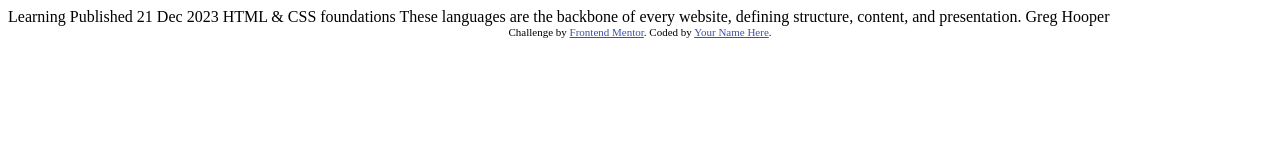
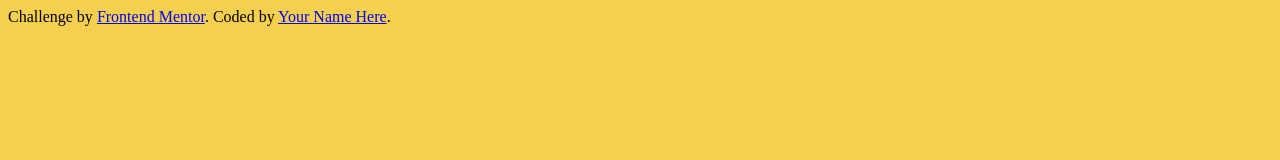
Before and after one commit to minasoliman/blog-card, a plain HTML site: page index.html in a window 1280 px wide. Drawn offline with Linux system fonts and the light colour scheme.

Commit message:
second commit

```diff
--- /dev/null
+++ b/css/styles.css
@@ -0,0 +1,16 @@
+:root {
+    /*Colors*/
+    --color-yellow: #F4D04E;
+    --color-grey-950: #111111;
+    --color-grey-500: #6B6B6B;
+    --color-white: #FFFFFF;
+    /*Spacing*/
+    --spacing-50:4px;
+    --spacing-100:4px;
+    --spacing-150:4px;
+    --spacing-300:4px;
+  }
+
+body {
+    background-color: var(--color-yellow);
+}
--- a/index.html
+++ b/index.html
@@ -3,28 +3,13 @@
 <head>
   <meta charset="UTF-8">
   <meta name="viewport" content="width=device-width, initial-scale=1.0"> <!-- displays site properly based on user's device -->
-
   <link rel="icon" type="image/png" sizes="32x32" href="./assets/images/favicon-32x32.png">
-
   <title>Frontend Mentor | Blog preview card</title>
-
-  <!-- Feel free to remove these styles or customise in your own stylesheet 👍 -->
-  <style>
-    .attribution { font-size: 11px; text-align: center; }
-    .attribution a { color: hsl(228, 45%, 44%); }
-  </style>
+  <link  rel="stylesheet" href="css/styles.css">
 </head>
 <body>
 
-  Learning
 
-  Published 21 Dec 2023
-
-  HTML & CSS foundations
-
-  These languages are the backbone of every website, defining structure, content, and presentation.
-
-  Greg Hooper
 
   <div class="attribution">
     Challenge by <a href="https://www.frontendmentor.io?ref=challenge" target="_blank">Frontend Mentor</a>.
```
